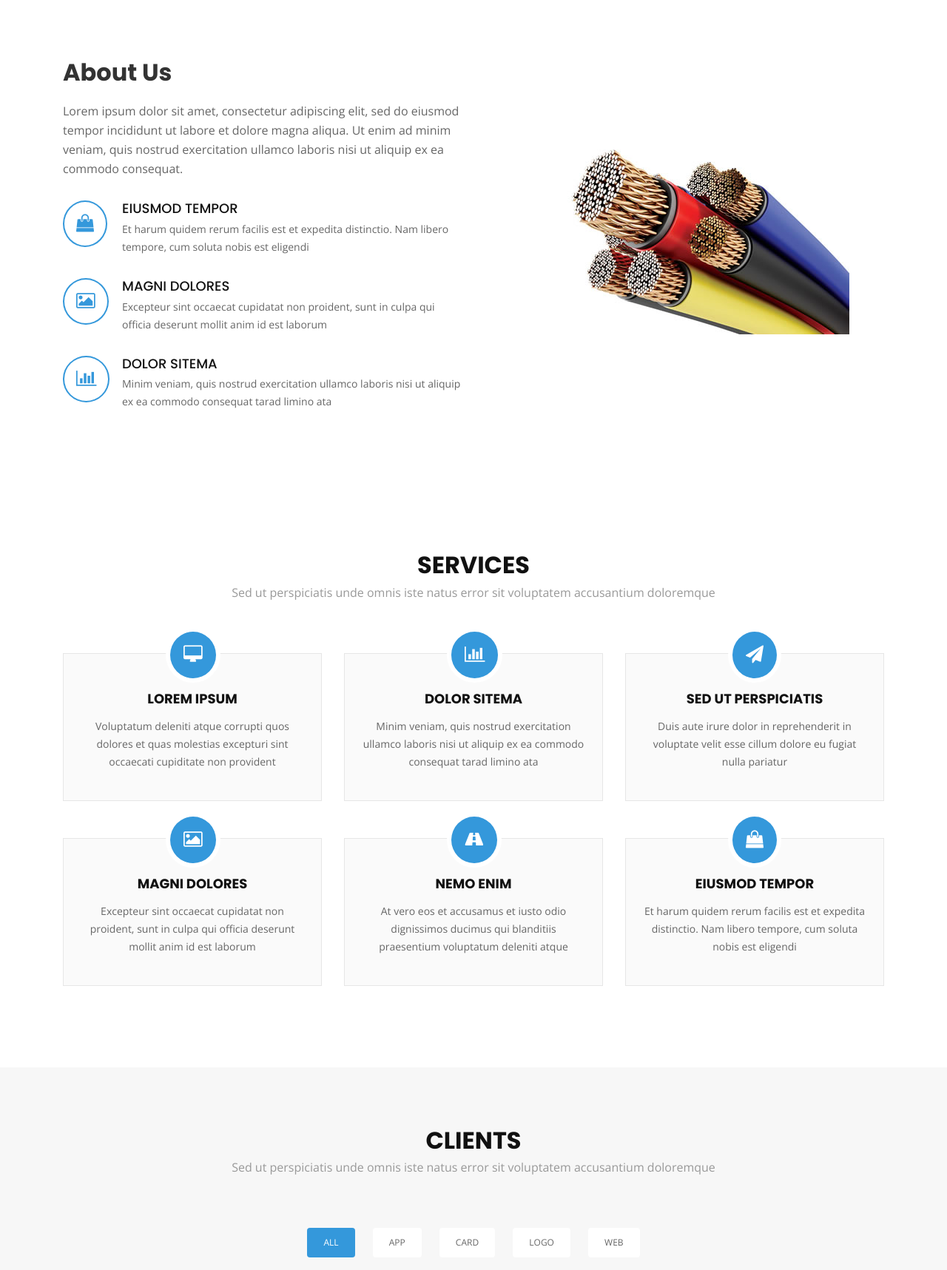
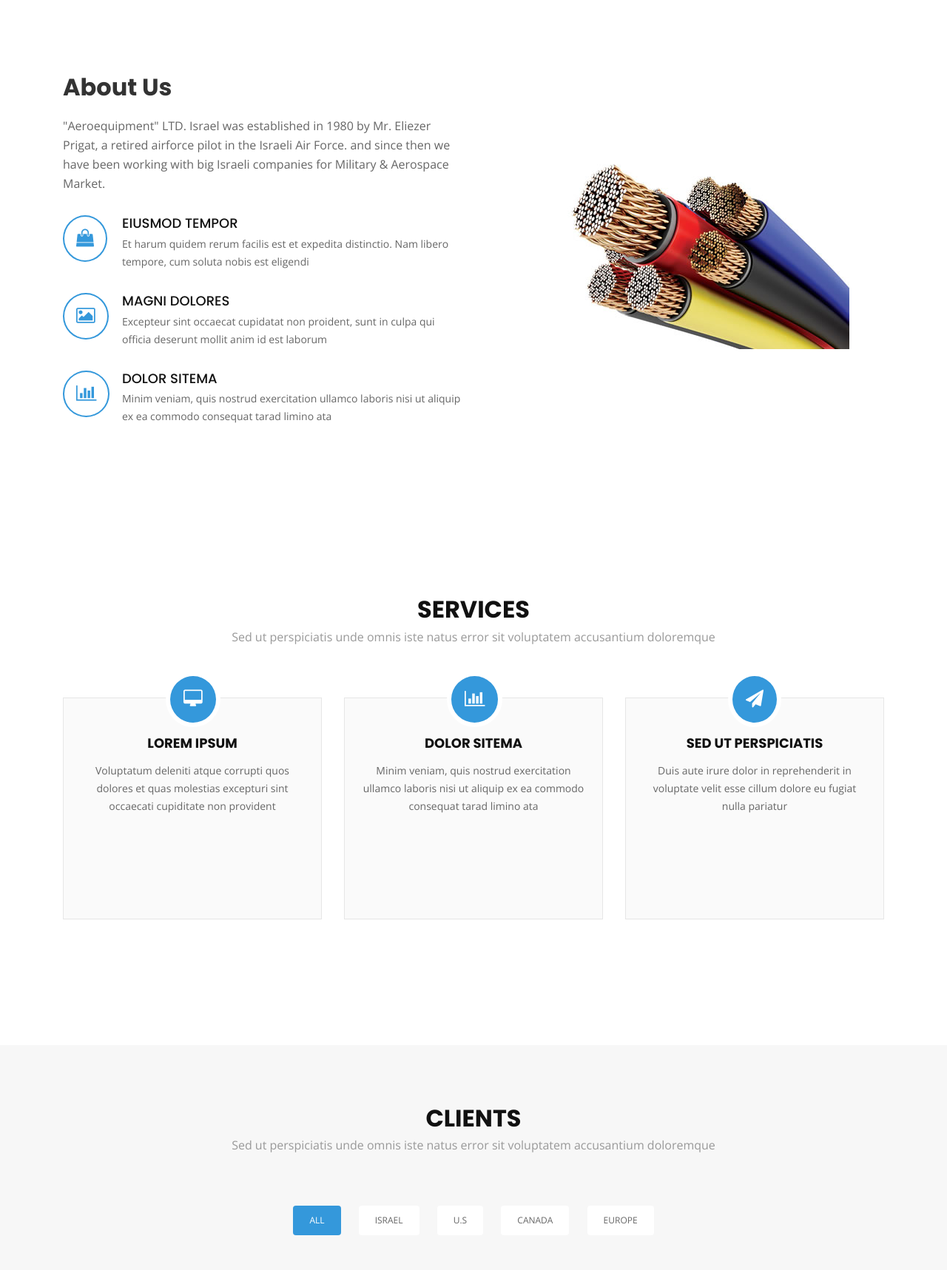
Before and after one commit to royprigat/aero-equipment, a PHP site: page / in a window 1280 px wide. Shown: the part 801-2518 px from the top of the page at 74% size. Run offline with PHP 8.4, Linux system fonts and the light colour scheme; some libraries are stand-ins or nearby versions.

Commit message:
fixed contact info

```diff
--- a/css/style.css
+++ b/css/style.css
@@ -470,7 +470,7 @@ body {
   --------------------------------*/
   #about {
     background: #fff;
-    padding: 80px 0;
+    padding: 100px 0;
   }
 
   #about .about-container .background {
@@ -567,7 +567,7 @@ body {
   #services {
     background: #fff;
     background-size: cover;
-    padding: 80px 0 60px 0;
+    padding: 100px 0 120px 0;
   }
 
   #services .box {
@@ -575,7 +575,7 @@ body {
     margin-bottom: 50px;
     text-align: center;
     border: 1px solid #e6e6e6;
-    height: 200px;
+    height: 300px;
     position: relative;
     background: #fafafa;
   }
--- a/index.html
+++ b/index.html
@@ -1,5 +1,5 @@
 <!doctype html>
-<html class="no-js" lang="">
+<html class="no-js" lang="en">
 
 <head>
     <meta charset="utf-8">
@@ -79,7 +79,7 @@
     <section id="hero">
         <div class="hero-container">
             <h1>Welcome to Aeroequipment</h1>
-            <h2>We are team of talanted designers making websites with Bootstrap</h2>
+            <h2>We represent...</h2>
             <a href="#about" class="btn-get-started">
                 <i class="fa fa-angle-down" aria-hidden="true"></i>
             </a>
@@ -100,9 +100,8 @@
                     <div class="col-lg-6 content order-lg-1 order-2">
                         <h2 class="title">About Us</h2>
                         <p>
-                            Lorem ipsum dolor sit amet, consectetur adipiscing elit, sed do eiusmod tempor incididunt ut labore et dolore magna aliqua.
-                            Ut enim ad minim veniam, quis nostrud exercitation ullamco laboris nisi ut aliquip ex ea commodo
-                            consequat.
+                            "Aeroequipment" LTD. Israel was established in 1980 by Mr. Eliezer Prigat, a retired airforce pilot in the Israeli Air Force.
+                            and since then we have been working with big Israeli companies for Military & Aerospace Market.
                         </p>
 
                         <div class="icon-box wow fadeInUp">
@@ -200,57 +199,15 @@
                             </p>
                         </div>
                     </div>
-
-                    <div class="col-lg-4 col-md-6 wow fadeInUp" data-wow-delay="0.2s">
-                        <div class="box">
-                            <div class="icon">
-                                <a href="">
-                                    <i class="fa fa-photo"></i>
-                                </a>
-                            </div>
-                            <h4 class="title">
-                                <a href="">Magni Dolores</a>
-                            </h4>
-                            <p class="description">Excepteur sint occaecat cupidatat non proident, sunt in culpa qui officia deserunt mollit anim
-                                id est laborum</p>
-                        </div>
-                    </div>
-                    <div class="col-lg-4 col-md-6 wow fadeInUp" data-wow-delay="0.4s">
-                        <div class="box">
-                            <div class="icon">
-                                <a href="">
-                                    <i class="fa fa-road"></i>
-                                </a>
-                            </div>
-                            <h4 class="title">
-                                <a href="">Nemo Enim</a>
-                            </h4>
-                            <p class="description">At vero eos et accusamus et iusto odio dignissimos ducimus qui blanditiis praesentium voluptatum
-                                deleniti atque</p>
-                        </div>
-                    </div>
-                    <div class="col-lg-4 col-md-6 wow fadeInUp" data-wow-delay="0.6s">
-                        <div class="box">
-                            <div class="icon">
-                                <a href="">
-                                    <i class="fa fa-shopping-bag"></i>
-                                </a>
-                            </div>
-                            <h4 class="title">
-                                <a href="">Eiusmod Tempor</a>
-                            </h4>
-                            <p class="description">Et harum quidem rerum facilis est et expedita distinctio. Nam libero tempore, cum soluta nobis
-                                est eligendi</p>
-                        </div>
-                    </div>
                 </div>
 
             </div>
         </section>
+
         <!-- #services -->
 
 
-        <!-- Portfolio  -->
+        <!-- Clients  -->
 
         <section id="portfolio">
             <div class="container wow fadeInUp">
@@ -263,10 +220,10 @@
                     <div class="col-lg-12">
                         <ul id="portfolio-flters">
                             <li data-filter=".filter-app, .filter-card, .filter-logo, .filter-web" class="filter-active">All</li>
-                            <li data-filter=".filter-app">App</li>
-                            <li data-filter=".filter-card">Card</li>
-                            <li data-filter=".filter-logo">Logo</li>
-                            <li data-filter=".filter-web">Web</li>
+                            <li data-filter=".filter-app">Israel</li>
+                            <li data-filter=".filter-card">U.S</li>
+                            <li data-filter=".filter-logo">Canada</li>
+                            <li data-filter=".filter-web">Europe</li>
                         </ul>
                     </div>
                 </div>
@@ -274,9 +231,9 @@
                 <div class="row" id="portfolio-wrapper">
                     <div class="col-lg-3 col-md-6 portfolio-item filter-app">
                         <a href="">
-                            <img src="img/portfolio/app1.jpg" alt="">
+                            <img src="img/rafael-logo.jpg" alt="" style="width:118%; height:100%;">
                             <div class="details">
-                                <h4>App 1</h4>
+                                <h4>Rafael</h4>
                                 <span>Alored dono par</span>
                             </div>
                         </a>
@@ -284,10 +241,10 @@
 
                     <div class="col-lg-3 col-md-6 portfolio-item filter-web">
                         <a href="">
-                            <img src="img/portfolio/web2.jpg" alt="">
+                            <img src="img/elal-logo.jpg" alt="" style="width:100%; height:100%;">
                             <div class="details">
-                                <h4>Web 2</h4>
-                                <span>Alored dono par</span>
+                                <h4>El Al</h4>
+                                <span>Commercial Airline</span>
                             </div>
                         </a>
                     </div>
@@ -396,10 +353,11 @@
 
             </div>
         </section>
-        <!-- #portfolio -->
+
+        <!-- #Clients -->
 
 
-        <!-- Team Section -->
+        <!-- Team  -->
 
         <section id="team">
             <div class="container wow fadeInUp">
@@ -507,10 +465,12 @@
 
             </div>
         </section>
+
         <!-- #team -->
 
 
         <!-- Contact -->
+
         <section id="contact">
             <div class="container wow fadeInUp">
                 <div class="section-header">
@@ -519,7 +479,7 @@
                 </div>
             </div>
 
-            <div id="google-map" data-latitude="32.163644" data-longitude="34.839812"></div>
+            <div id="google-map" data-latitude="32.174090" data-longitude="34.845287"></div>
 
             <div class="container wow fadeInUp">
                 <div class="row justify-content-center">
@@ -529,37 +489,35 @@
                         <div class="info">
                             <div>
                                 <i class="fa fa-map-marker"></i>
-                                <p>A108 Adam Street
-                                    <br>New York, NY 535022</p>
+                                <p>38 Golomb Street
+                                    <br>Herzliya, Israel 4630538</p>
                             </div>
 
                             <div>
                                 <i class="fa fa-envelope"></i>
-                                <p>info@example.com</p>
+                                <p><a href="mailto:prigat@aero-e.co.il">prigat@aero-e.co.il</a> <br>
+                                <a href="mailto:orna@aero-e.co.il">orna@aero-e.co.il</a></p>
                             </div>
 
                             <div>
                                 <i class="fa fa-phone"></i>
-                                <p>+1 5589 55488 55s</p>
+                                <p>+972-(0)9-9589289</p>
                             </div>
-                        </div>
 
-                        <div class="social-links">
-                            <a href="#" class="twitter">
-                                <i class="fa fa-twitter"></i>
-                            </a>
-                            <a href="#" class="facebook">
-                                <i class="fa fa-facebook"></i>
-                            </a>
-                            <a href="#" class="instagram">
-                                <i class="fa fa-instagram"></i>
-                            </a>
-                            <a href="#" class="google-plus">
-                                <i class="fa fa-google-plus"></i>
-                            </a>
-                            <a href="#" class="linkedin">
-                                <i class="fa fa-linkedin"></i>
-                            </a>
+                            <div style="padding-top:15px;">
+                                <i class="fa fa-fax"></i>
+                                <p>+972-(0)9-502127</p>
+                            </div>
+
+                            <div style="padding-top:20px;">
+                                <i class="fa fa-archive"></i>
+                                <p>
+                                    POB 1642 <br>
+                                    Ramat Hasharon 4711601 <br>
+                                    Israel
+                                </p>
+                            </div>
+
                         </div>
 
                     </div>
@@ -599,9 +557,11 @@
 
             </div>
         </section>
+
         <!-- #contact -->
 
         <!-- Footer -->
+
         <footer id="footer">
             <div class="footer-top">
                 <div class="container">
@@ -617,6 +577,7 @@
 
             </div>
         </footer>
+
         <!-- #footer -->
 
         <a href="#" class="back-to-top">
@@ -624,21 +585,6 @@
         </a>
 
     </main>
-
-
-
-
-
-
-
-
-
-
-
-
-
-
-
 
 
 
@@ -665,6 +611,8 @@
     <script src="js/vendor/counterup.min.js"></script>
     <script src="js/vendor/easing.min.js"></script>
 
+    <script src="js/contactform.js"></script>
+
 
 
     <!-- Google Analytics: change UA-XXXXX-Y to be your site's ID. -->
```
Also changed, not shown: js/contactform.js (added, +114 -0 lines), img/elal-logo.jpg (added), img/rafael-logo.jpg (added).
